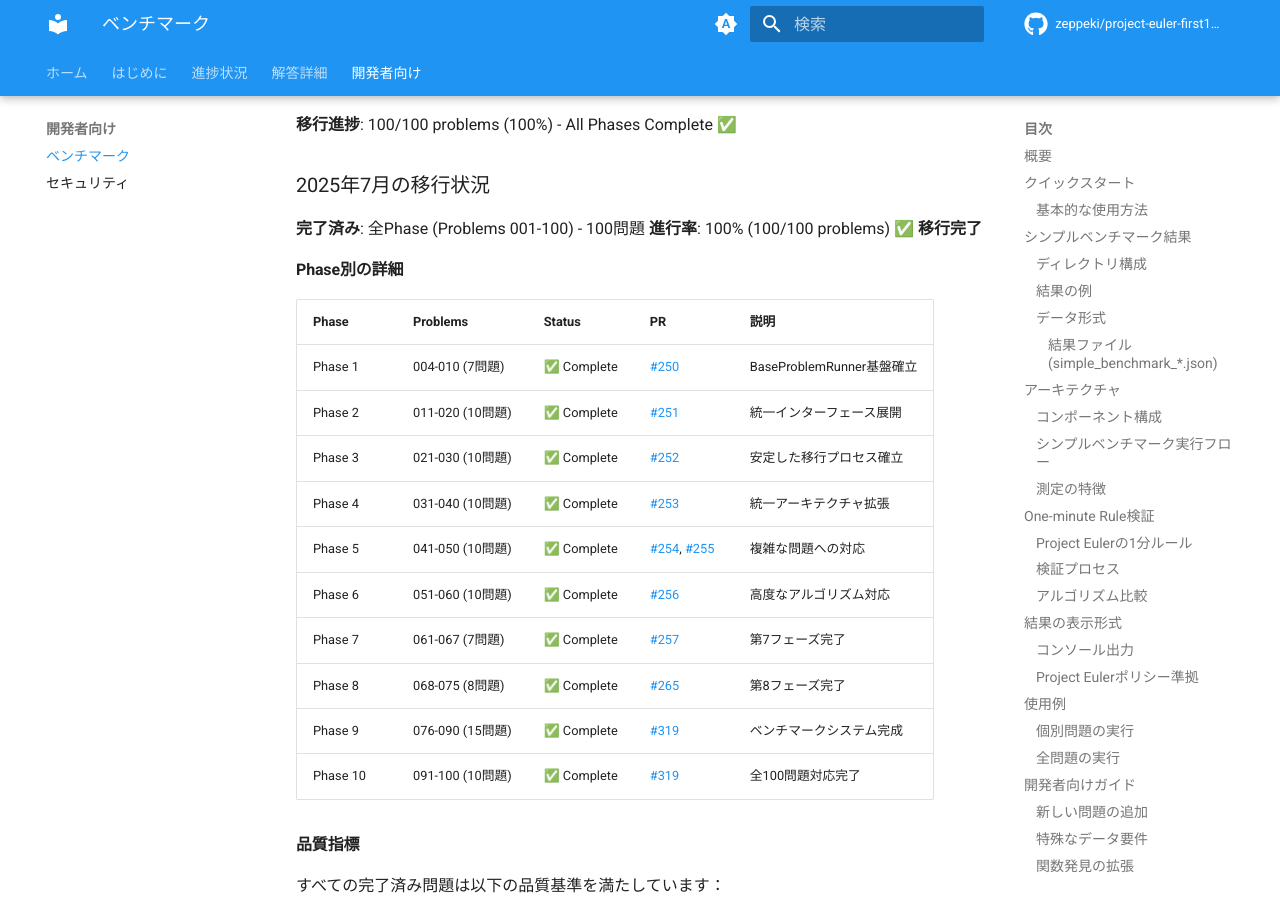
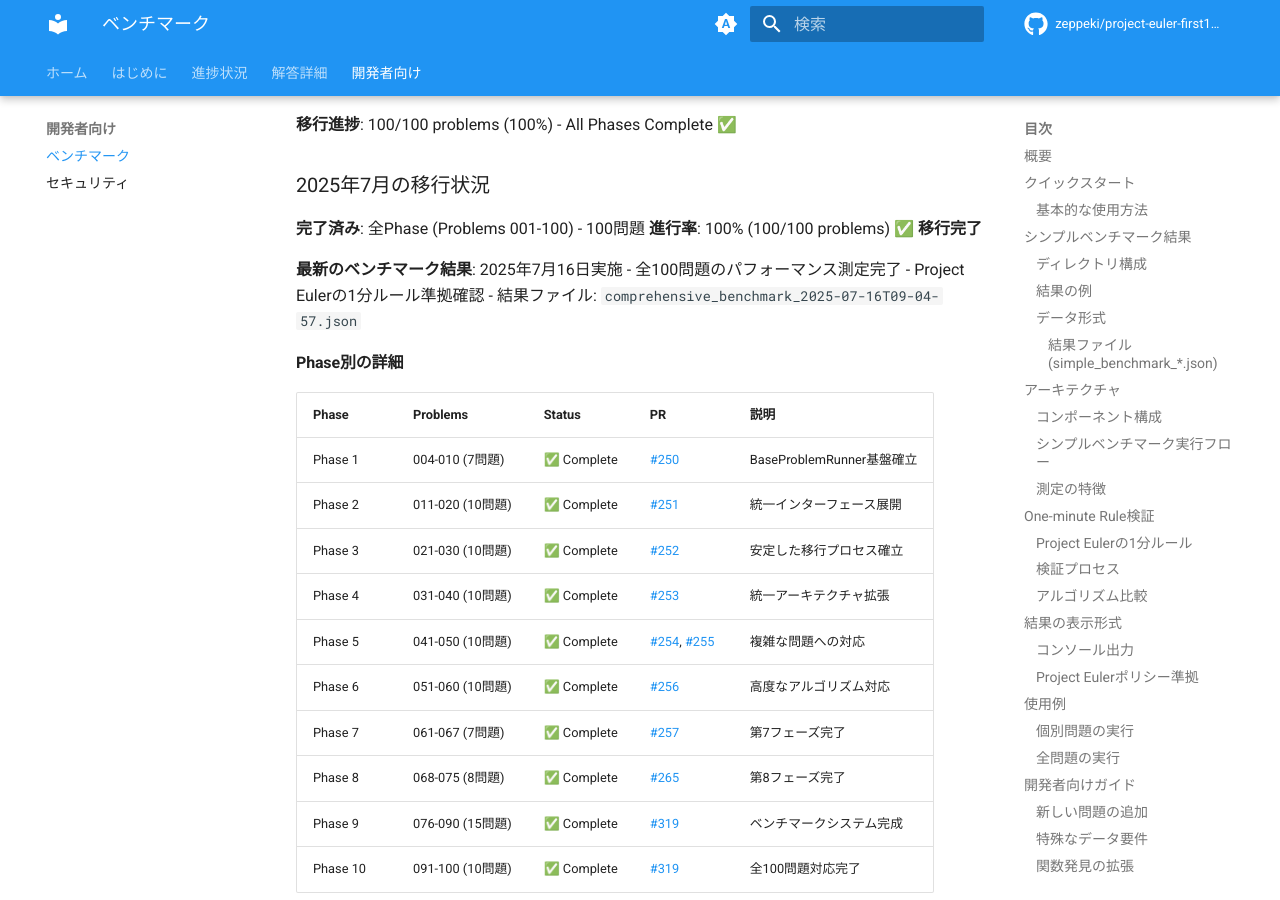
Before and after one commit to zeppeki/project-euler-first100, an MkDocs documentation site: the page built from docs/benchmarks.md, in a window 1280 px wide and 900 px high, scrolled down 13664 px. Built offline with MkDocs 1.6.1 and Material for MkDocs 9.7.7, drawn with Linux system fonts in a browser that asks for light colours; comment, search, counter and statistics services are not loaded; some of the changed lines change nothing that is shown.

Commit message:
Update GitHub Pages documentation for Issue #327
- Add Problems 076-100 to mkdocs.yml navigation
- Update benchmark documentation with latest results (2025-07-16)
- Confirm project completion status (100/100 problems)
- Fix missing navigation links in documentation

This ensures all 100 problems are accessible through GitHub Pages navigation.

```diff
--- a/docs/benchmarks.md
+++ b/docs/benchmarks.md
@@ -501,6 +501,11 @@
 **完了済み**: 全Phase (Problems 001-100) - 100問題
 **進行率**: 100% (100/100 problems) ✅ **移行完了**
 
+**最新のベンチマーク結果**: 2025年7月16日実施
+- 全100問題のパフォーマンス測定完了
+- Project Eulerの1分ルール準拠確認
+- 結果ファイル: `comprehensive_benchmark_2025-07-16T09-04-57.json`
+
 #### Phase別の詳細
 
 | Phase | Problems | Status | PR | 説明 |
--- a/mkdocs.yml
+++ b/mkdocs.yml
@@ -208,6 +208,31 @@
     - Problem 073: solutions/solution_073.md
     - Problem 074: solutions/solution_074.md
     - Problem 075: solutions/solution_075.md
+    - Problem 076: solutions/solution_076.md
+    - Problem 077: solutions/solution_077.md
+    - Problem 078: solutions/solution_078.md
+    - Problem 079: solutions/solution_079.md
+    - Problem 080: solutions/solution_080.md
+    - Problem 081: solutions/solution_081.md
+    - Problem 082: solutions/solution_082.md
+    - Problem 083: solutions/solution_083.md
+    - Problem 084: solutions/solution_084.md
+    - Problem 085: solutions/solution_085.md
+    - Problem 086: solutions/solution_086.md
+    - Problem 087: solutions/solution_087.md
+    - Problem 088: solutions/solution_088.md
+    - Problem 089: solutions/solution_089.md
+    - Problem 090: solutions/solution_090.md
+    - Problem 091: solutions/solution_091.md
+    - Problem 092: solutions/solution_092.md
+    - Problem 093: solutions/solution_093.md
+    - Problem 094: solutions/solution_094.md
+    - Problem 095: solutions/solution_095.md
+    - Problem 096: solutions/solution_096.md
+    - Problem 097: solutions/solution_097.md
+    - Problem 098: solutions/solution_098.md
+    - Problem 099: solutions/solution_099.md
+    - Problem 100: solutions/solution_100.md
   - 開発者向け:
     - ベンチマーク: benchmarks.md
     - セキュリティ: security.md
```
Also changed, not shown: 1 other file.
